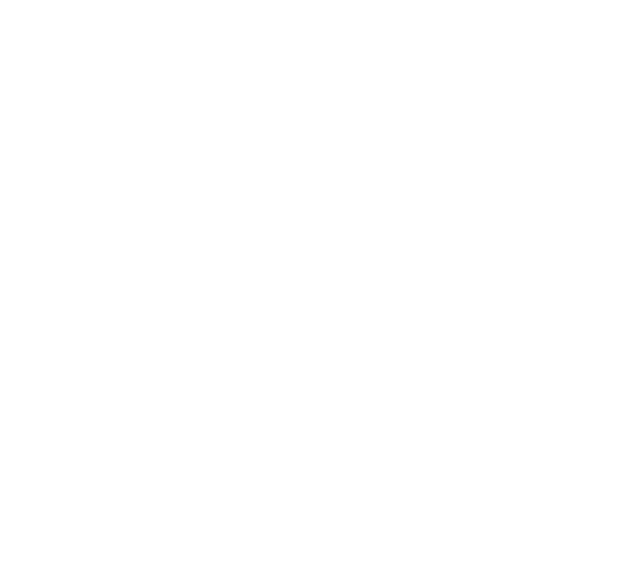
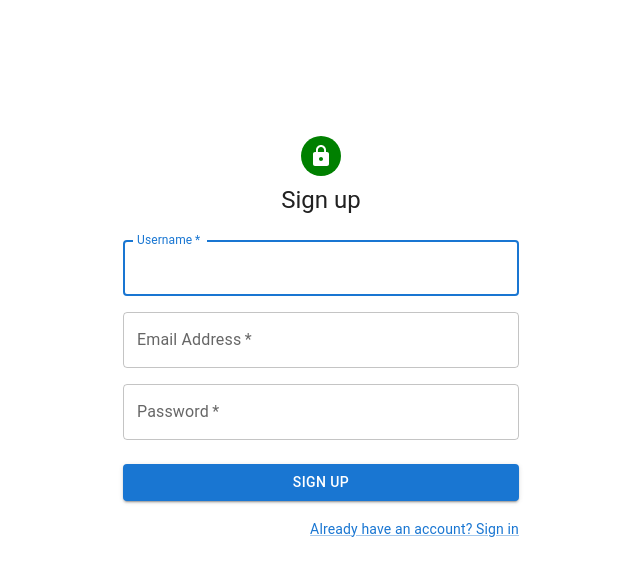
Before and after one commit to wokemon/Week2FCI, a React (Create React App) app in the folder hotel-manager/: page /login/signup in a window 1280 px wide. Before the commit this address had no page. Shown: the top 576 px of the page, without its empty margins (319-959 px from the left). Built offline with nearby package versions, Linux system fonts and the light colour scheme; what i18next-xhr-backend would draw is missing.

Commit message:
Add functionality

```diff
--- a/hotel-manager/src/App.js
+++ b/hotel-manager/src/App.js
@@ -2,6 +2,7 @@
 import { BrowserRouter, Route, Routes } from 'react-router-dom';
 import SignIn from './components/Login';
 import Landing from './components/Landing';
+import SignUp from './components/SignUp';
 
 
 export default function App() {
@@ -9,7 +10,8 @@
     <BrowserRouter>
     <Routes>
       <Route path='/' element={<Landing/>}></Route>
-      <Route path='/login' element={<SignIn/>}></Route>
+        <Route path='/login' element={<SignIn />}></Route>
+        <Route path='/login/signup' element={<SignUp />}></Route>
     </Routes>
     </BrowserRouter>
   )
--- a/hotel-manager/src/components/Footer.js
+++ b/hotel-manager/src/components/Footer.js
@@ -29,7 +29,7 @@
         sx={{
           display: 'flex',
           flexDirection: 'column',
-          minHeight: '100vh',
+          minHeight: '10vh',
           width: '100%'
         }}
       >
@@ -40,7 +40,7 @@
             py: 0,
             px: 2,
             mt:'auto',
-            backgroundColor: '#383b38',
+            backgroundColor: 'translucent',
             textAlign: 'center',
             position: 'dynamic',
             width: '100%',
--- a/hotel-manager/src/components/SignUp.js
+++ b/hotel-manager/src/components/SignUp.js
@@ -12,6 +12,9 @@
 import Typography from '@mui/material/Typography';
 import Container from '@mui/material/Container';
 import { createTheme, ThemeProvider } from '@mui/material/styles';
+import StickyFooter from './Footer';
+import { AppBar } from '@mui/material';
+import AppNav from './Navbar';
 
 function Copyright(props) {
   return (
@@ -58,6 +61,7 @@
 
   return (
     <ThemeProvider theme={defaultTheme}>
+      <AppNav/>
       <Container component="main" maxWidth="xs">
         <CssBaseline />
         <Box
@@ -76,7 +80,7 @@
           </Typography>
           <Box component="form" noValidate onSubmit={handleSubmit} sx={{ mt: 3 }}>
             <Grid container spacing={2}>
-              <Grid item xs={12} sm={6}>
+              <Grid item xs={12}>
                 <TextField
                   autoComplete="given-name"
                   name="username"
@@ -133,7 +137,7 @@
             </Grid>
           </Box>
         </Box>
-        <Copyright sx={{ mt: 5 }} />
+        <StickyFooter/>
       </Container>
     </ThemeProvider>
   );
```
